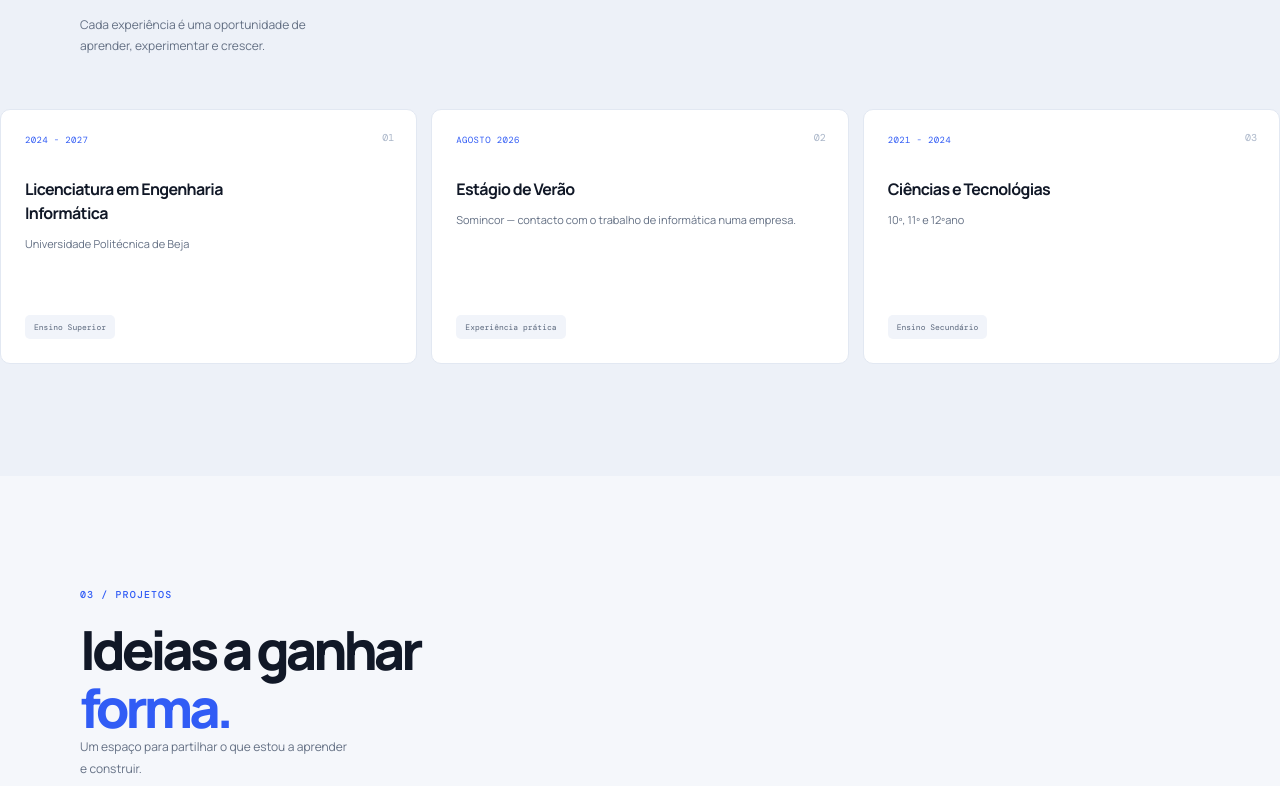
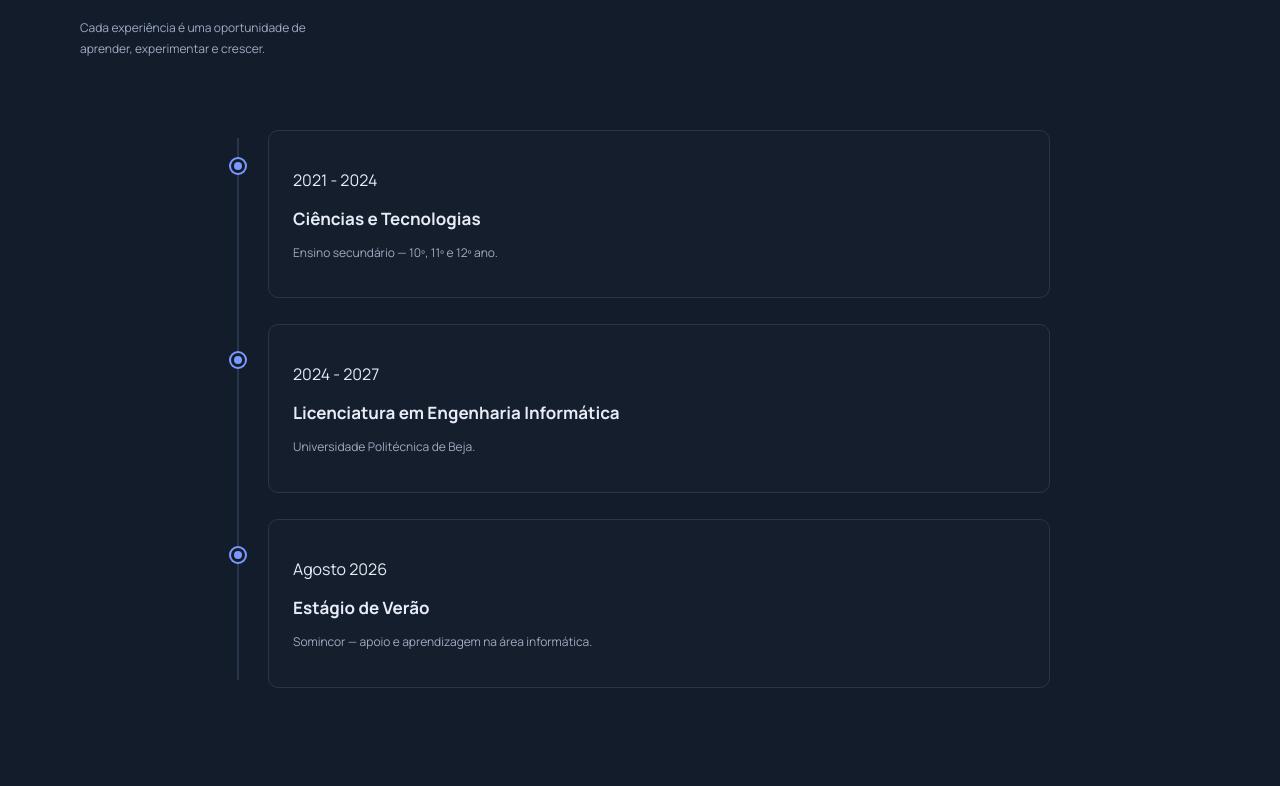
Before and after one commit to TGama13/Portefolio, a plain HTML site: page index.html in a window 1280 px wide. Shown: the part 1614-2400 px from the top of the page. Drawn offline with nearby package versions, Linux system fonts and the light colour scheme.

Commit message:
Alterações no Site

```diff
--- a/index.html
+++ b/index.html
@@ -3,14 +3,14 @@
 <head>
     <meta charset="UTF-8">
     <meta name="viewport" content="width=device-width, initial-scale=1.0">
-    <meta name="theme-color" content="#f5f7fb">
+    <meta id="theme-color" name="theme-color" content="#0d1421">
     <meta name="description" content="Portefólio de Tiago Gama, estudante de Engenharia Informática.">
     <title>Tiago Gama - Portefólio</title>
     <link rel="stylesheet" href="style.css">
 </head>
-<body>
+<body data-theme="dark">
     <header class="site-header">
-        <nav class="navigationContainer" aria-label="Navegação principal">
+        <nav class="navigation container" aria-label="Navegação principal">
             <a class="brand" href="#inicio" aria-label="Tiago Gama — início">
                 <span class="brand-mark">TG</span>
                 <span>Tiago Gama</span>
@@ -18,7 +18,7 @@
             <div class="nav-links">
                 <a href="#sobre">Sobre</a>
                 <a href="#percurso">Percurso</a>
-                <a href="#projetos">Meus Projetos</a>
+                <a href="#projetos">Projetos</a>
                 <a href="#competencias">Competencias</a>
                 <a class="nav-contact" href="#contacto">Contacto <span aria-label="true"></span></a>
             </div>
@@ -34,7 +34,7 @@
                 <p class="hero-description">
                     Curioso por tecnologia, motivado para aprender e pronto para transformar ideias em projetos.
                 </p>
-                <div class="hero-action">
+                <div class="hero-actions">
                     <a class="button button-primary" href="#percurso">Conheça o meu percurso<span aria-hidden="true">↓</span></a>
                 </div>
             </div>
@@ -81,27 +81,26 @@
                 </div>
                 <p class="section-intro">Cada experiência é uma oportunidade de aprender, experimentar e crescer.</p>
             </div>
-            <div class="journey-grid">
-                <article class="journey-card">
-                    <span class="card-index">01</span>
+            <div class="timeline">
+                <article class="timeline-item">
+                    <span class="timeline-dot"></span>
+                    <p class="card-date">2021 - 2024</p>
+                    <h3>Ciências e Tecnologias</h3>
+                    <p>Ensino secundário — 10º, 11º e 12º ano.</p>
+                </article>
+
+                <article class="timeline-item">
+                    <span class="timeline-dot"></span>
                     <p class="card-date">2024 - 2027</p>
                     <h3>Licenciatura em Engenharia Informática</h3>
-                    <p>Universidade Politécnica de Beja</p>
-                    <span class="card-tag">Ensino Superior</span>
+                    <p>Universidade Politécnica de Beja.</p>
                 </article>
-                <article class="journey-card">
-                    <span class="card-index">02</span>
+
+                <article class="timeline-item">
+                    <span class="timeline-dot"></span>
                     <p class="card-date">Agosto 2026</p>
                     <h3>Estágio de Verão</h3>
-                    <p>Somincor — contacto com o trabalho de informática numa empresa.</p>
-                    <span class="card-tag">Experiência prática</span>
-                </article>
-                <article class="journey-card">
-                    <span class="card-index">03</span>
-                    <p class="card-date">2021 - 2024</p>
-                    <h3>Ciências e Tecnológias</h3>
-                    <p>10º, 11º e 12ºano</p>
-                    <span class="card-tag">Ensino Secundário</span>
+                    <p>Somincor — apoio e aprendizagem na área informática.</p>
                 </article>
             </div>
         </section>
--- a/style.css
+++ b/style.css
@@ -1,16 +1,37 @@
 @import url('https://fonts.googleapis.com/css2?family=DM+Mono:wght@400;500&family=Manrope:wght@400;500;600;700;800&display=swap');
 
 :root {
-    color-scheme: light;
-    --ink: #111827;
-    --muted: #647084;
-    --blue: #315cf5;
-    --blue-dark: #2347ce;
-    --paper: #f5f7fb;
-    --white: #ffffff;
-    --line: #e4e9f2;
+    color-scheme: dark;
+    --ink: #e7ecf7;
+    --muted: #a0aac0;
+    --blue: #7b98ff;
+    --blue-dark: #9aafff;
+    --paper: #0d1421;
+    --white: #151e2d;
+    --line: #29354a;
+    --surface-tinted: #121c2b;
+    --surface-soft: #1b2638;
+    --surface-border: #29354a;
+    --nav-background: rgb(13 20 33 / 88%);
+    --art-background: #121b2a;
+    --art-grid: rgb(123 152 255 / 8%);
+    --tag-background: #202d48;
+    --tag-text: #a9baff;
     --mono: "DM Mono", "Courier New", monospace;
     --sans: "Manrope", "Segoe UI", sans-serif;
+}
+
+.art-card,
+.project-preview-code,
+.art-spark {
+    border-color: var(--line);
+    background: rgb(21 30 45 / 92%);
+    box-shadow: 0 18px 45px rgb(0 0 0 / 24%);
+}
+
+.art-orbit,
+.art-spark {
+    border-color: rgb(123 152 255 / 28%);
 }
 
 * {
@@ -44,8 +65,8 @@ a {
     position: sticky;
     z-index: 5;
     top: 0;
-    background: rgb(245 247 251 / 88%);
-    border-bottom: 1px solid rgb(228 233 242 / 80%);
+    background: var(--nav-background);
+    border-bottom: 1px solid var(--line);
     backdrop-filter: blur(16px);
 }
 
@@ -84,7 +105,7 @@ a {
 
 .nav-links {
     gap: 32px;
-    color: #4b5567;
+    color: var(--muted);
     font-size: 12px;
     font-weight: 600;
 }
@@ -105,7 +126,7 @@ a {
 
 .nav-links .nav-contact {
     padding: 11px 15px;
-    border: 1px solid #d5dced;
+    border: 1px solid var(--line);
     border-radius: 7px;
     color: var(--ink);
 }
@@ -235,10 +256,10 @@ a {
     min-height: 410px;
     place-items: center;
     overflow: hidden;
-    border: 1px solid #e6ebf4;
+    border: 1px solid var(--surface-border);
     border-radius: 18px;
-    background-color: #edf1fa;
-    background-image: linear-gradient(rgb(255 255 255 / 54%) 1px, transparent 1px), linear-gradient(90deg, rgb(255 255 255 / 54%) 1px, transparent 1px);
+    background-color: var(--art-background);
+    background-image: linear-gradient(var(--art-grid) 1px, transparent 1px), linear-gradient(90deg, var(--art-grid) 1px, transparent 1px);
     background-size: 32px 32px;
 }
 
@@ -435,7 +456,7 @@ a {
 }
 
 .section-tinted {
-    background: #edf1f8;
+    background: var(--surface-tinted);
 }
 
 .section-heading-row {
@@ -453,67 +474,58 @@ a {
     line-height: 1.8;
 }
 
-.journey-grid {
-    display: grid;
-    grid-template-columns: repeat(3, 1fr);
-    gap: 14px;
-    margin-top: 52px;
+.timeline {
+    position: relative;
+    display: flex;
+    max-width: 820px;
+    flex-direction: column;
+    gap: 26px;
+    margin-top: 70px;
+    margin-right: auto;
+    margin-left: auto;
+    padding-left: 38px;
 }
 
-.journey-card {
+.timeline::before {
+    content: "";
+    position: absolute;
+    top: 8px;
+    bottom: 8px;
+    left: 7px;
+    width: 2px;
+    background: var(--line);
+}
+
+.timeline-item {
     position: relative;
-    display: flex;
-    min-height: 255px;
-    flex-direction: column;
-    align-items: flex-start;
-    padding: 24px;
-    border: 1px solid #e2e8f2;
+    min-height: 155px;
+    padding: 22px 24px;
+    border: 1px solid var(--surface-border);
     border-radius: 10px;
     background: var(--white);
 }
 
-.card-index {
+.timeline-dot {
     position: absolute;
-    top: 21px;
-    right: 22px;
-    color: #a9b5c8;
-    font-family: var(--mono);
-    font-size: 10px;
+    top: 28px;
+    left: -38px;
+    width: 14px;
+    height: 14px;
+    border: 3px solid var(--surface-tinted);
+    border-radius: 50%;
+    background: var(--blue);
+    box-shadow: 0 0 0 2px var(--blue);
 }
 
-.card-date {
-    margin: 0 0 31px;
-    color: var(--blue);
-    font-family: var(--mono);
-    font-size: 9px;
-    letter-spacing: 0.04em;
-    text-transform: uppercase;
+.timeline-item h3 {
+    margin: 10px 0 6px;
+    font-size: 17px;
 }
 
-.journey-card h3 {
-    max-width: 280px;
-    margin: 0;
-    font-size: 16px;
-    font-weight: 700;
-    letter-spacing: -0.04em;
-    line-height: 1.5;
-}
-
-.journey-card > p:not(.card-date) {
-    margin: 9px 0 20px;
+.timeline-item p:not(.card-date) {
     color: var(--muted);
-    font-size: 11px;
+    font-size: 12px;
     line-height: 1.8;
-}
-
-.card-tag {
-    margin-top: auto;
-    padding: 7px 9px;
-    border-radius: 5px;
-    background: #f1f4fa;
-    color: #59667b;
-    font-family: var(--mono);
-    font-size: 8px;
 }
 
 .projects-panel {
@@ -532,14 +544,14 @@ a {
     justify-content: space-between;
     overflow: hidden;
     padding: 27px;
-    border: 1px solid #e2e8f2;
+    border: 1px solid var(--surface-border);
     border-radius: 10px;
 }
 
 .project-preview {
     align-items: flex-start;
-    background-color: #edf1fa;
-    background-image: linear-gradient(rgb(255 255 255 / 54%) 1px, transparent 1px), linear-gradient(90deg, rgb(255 255 255 / 54%) 1px, transparent 1px);
+    background-color: var(--art-background);
+    background-image: linear-gradient(var(--art-grid) 1px, transparent 1px), linear-gradient(90deg, var(--art-grid) 1px, transparent 1px);
     background-size: 32px 32px;
 }
 
@@ -648,18 +660,18 @@ a {
 
 .skill-tags span {
     padding: 9px 11px;
-    border: 1px solid #e1e7f0;
+    border: 1px solid var(--line);
     border-radius: 6px;
     background: var(--white);
-    color: #4e5a6d;
+    color: var(--muted);
     font-size: 10px;
     font-weight: 600;
 }
 
 .skill-tags-soft span {
-    border-color: #dce5ff;
-    background: #eef2ff;
-    color: #3653b2;
+    border-color: var(--line);
+    background: var(--tag-background);
+    color: var(--tag-text);
 }
 
 .languages-note {
@@ -845,15 +857,6 @@ a {
         padding-bottom: 82px;
     }
 
-    .journey-grid {
-        grid-template-columns: 1fr;
-        margin-top: 37px;
-    }
-
-    .journey-card {
-        min-height: 220px;
-    }
-
     .projects-panel {
         grid-template-columns: 1fr;
         margin-top: 37px;
@@ -875,6 +878,29 @@ a {
 
     .contact-links {
         width: 100%;
+    }
+}
+
+@media (max-width: 780px) {
+    .timeline {
+        max-width: calc(100% - 36px);
+        gap: 18px;
+        margin-top: 45px;
+        margin-left: 18px;
+        padding-left: 30px;
+    }
+
+    .timeline::before {
+        left: 7px;
+    }
+
+    .timeline-dot {
+        left: -30px;
+    }
+
+    .timeline-item {
+        min-height: auto;
+        padding: 20px;
     }
 }
 
```
